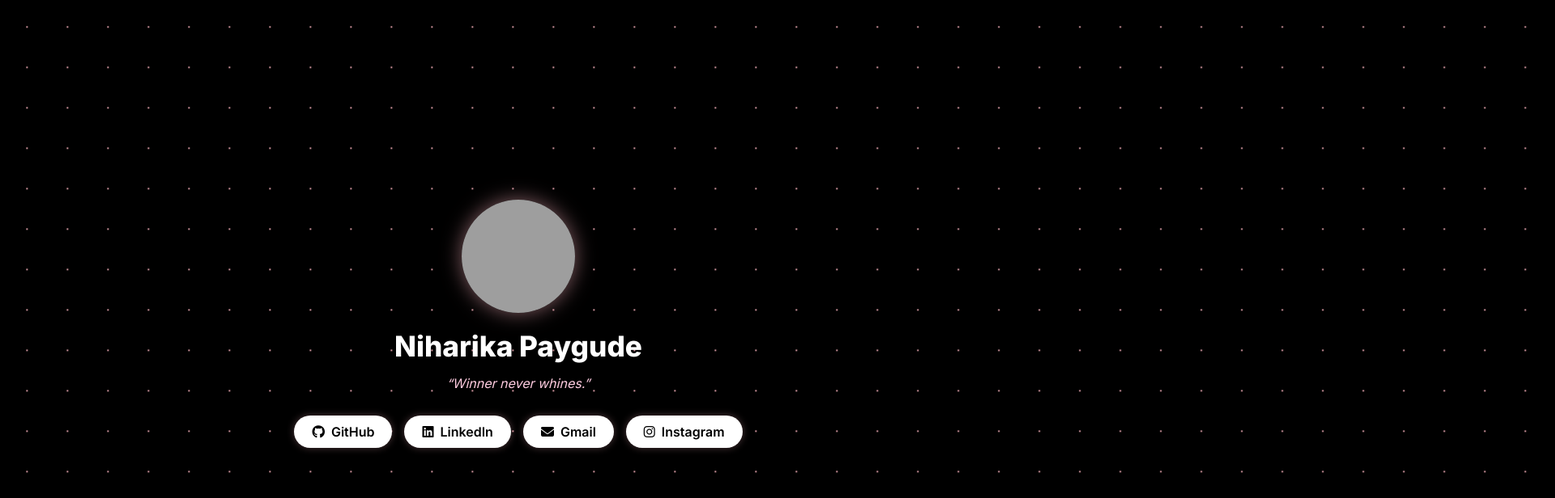
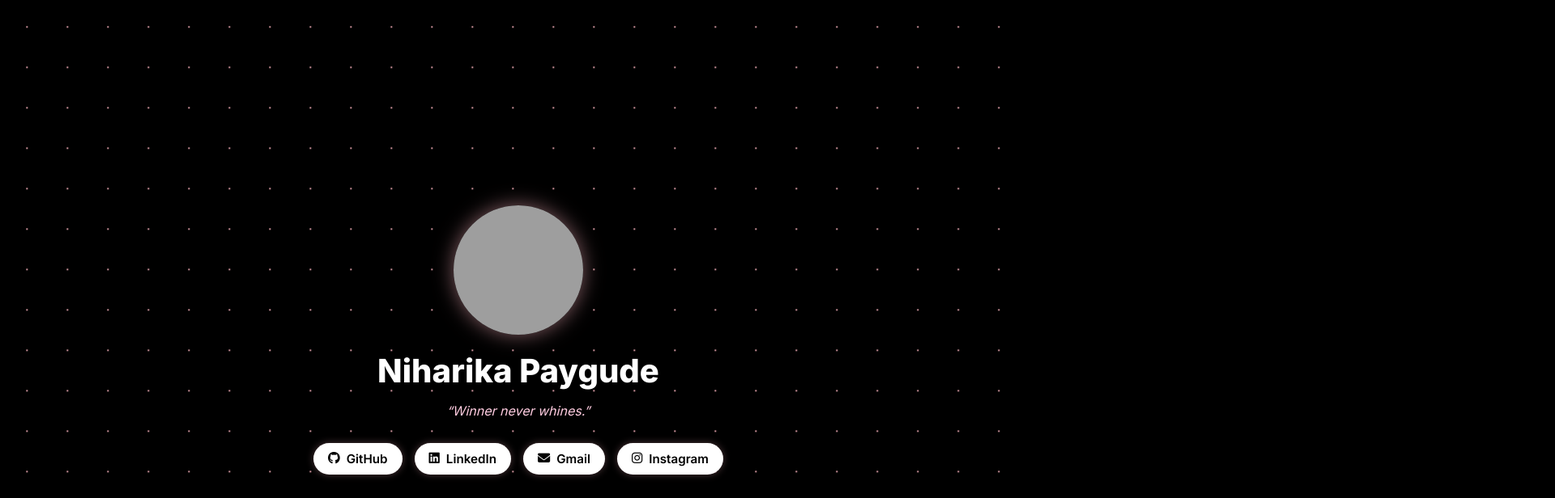
Before and after one commit to niharikapaygude/niharikapaygude.github.io, a plain HTML site: page index.html in a window 1280 px wide. Shown: the top 616 px of the page at 81% size, 1920 px wide, since content can reach past the window. Drawn offline with Linux system fonts and the light colour scheme; grey boxes are pictures that could not be loaded.

Commit message:
Update index.html

```diff
--- a/index.html
+++ b/index.html
@@ -7,7 +7,6 @@
   <link rel="preconnect" href="https://fonts.googleapis.com">
   <link rel="preconnect" href="https://fonts.gstatic.com" crossorigin>
   <link href="https://fonts.googleapis.com/css2?family=Inter:wght@400;600;800&display=swap" rel="stylesheet">
-  <!-- Font Awesome icons -->
   <script src="https://kit.fontawesome.com/a076d05399.js" crossorigin="anonymous"></script>
   <style>
     body {
@@ -20,30 +19,33 @@
       flex-direction: column;
       justify-content: center;
       align-items: center;
-      height: 100vh;
+      min-height: 100vh;
+      padding: 20px;
       overflow: hidden;
     }
 
-    /* Moving pink stardust background */
+    /* Fixed pink stardust background */
     body::before {
       content: "";
-      position: absolute;
+      position: fixed;
       top: 0; left: 0;
-      width: 200%;
-      height: 200%;
+      width: 100%;
+      height: 100%;
       background: radial-gradient(circle, rgba(255,182,193,0.8) 1px, transparent 1px);
       background-size: 50px 50px;
       animation: moveStars 60s linear infinite;
       z-index: -1;
     }
     @keyframes moveStars {
-      from { transform: translate(0, 0); }
-      to { transform: translate(-500px, -500px); }
+      from { background-position: 0 0; }
+      to { background-position: -500px -500px; }
     }
 
     .avatar {
-      width: 140px;
-      height: 140px;
+      width: 28vw;
+      max-width: 160px;
+      min-width: 100px;
+      aspect-ratio: 1/1;
       border-radius: 50%;
       overflow: hidden;
       margin-bottom: 20px;
@@ -54,34 +56,37 @@
       height: 100%;
       object-fit: cover;
     }
+
     h1 {
       margin: 0;
-      font-size: 2.2rem;
+      font-size: clamp(1.5rem, 5vw, 2.5rem);
       font-weight: 800;
     }
     .quote {
       font-style: italic;
       margin: 15px 0 30px;
       color: #ffcce0;
-      max-width: 500px;
+      max-width: 90%;
     }
     .links {
       display: flex;
       gap: 15px;
       justify-content: center;
       flex-wrap: wrap;
+      max-width: 90%;
     }
     .links a {
       text-decoration: none;
       background: white;
       color: black;
-      padding: 10px 22px;
-      border-radius: 999px; /* pill shape */
+      padding: 10px 18px;
+      border-radius: 999px;
       font-weight: 600;
       transition: 0.3s;
       display: flex;
       align-items: center;
       gap: 8px;
+      font-size: 0.95rem;
       box-shadow: 0 0 10px rgba(255,182,193,0.3);
     }
     .links a:hover {
@@ -89,11 +94,22 @@
       color: white;
       box-shadow: 0 0 15px rgba(255,182,193,0.7);
     }
+
+    /* Small screens */
+    @media (max-width: 480px) {
+      .links {
+        flex-direction: column;
+        gap: 12px;
+      }
+      .links a {
+        width: 100%;
+        justify-content: center;
+      }
+    }
   </style>
 </head>
 <body>
   <div class="avatar">
-    <!-- Replace with your own image -->
     <img src="https://i.pinimg.com/736x/f9/93/48/f993482251809824aee87af074d4a411.jpg" alt="Avatar">
   </div>
 
```
